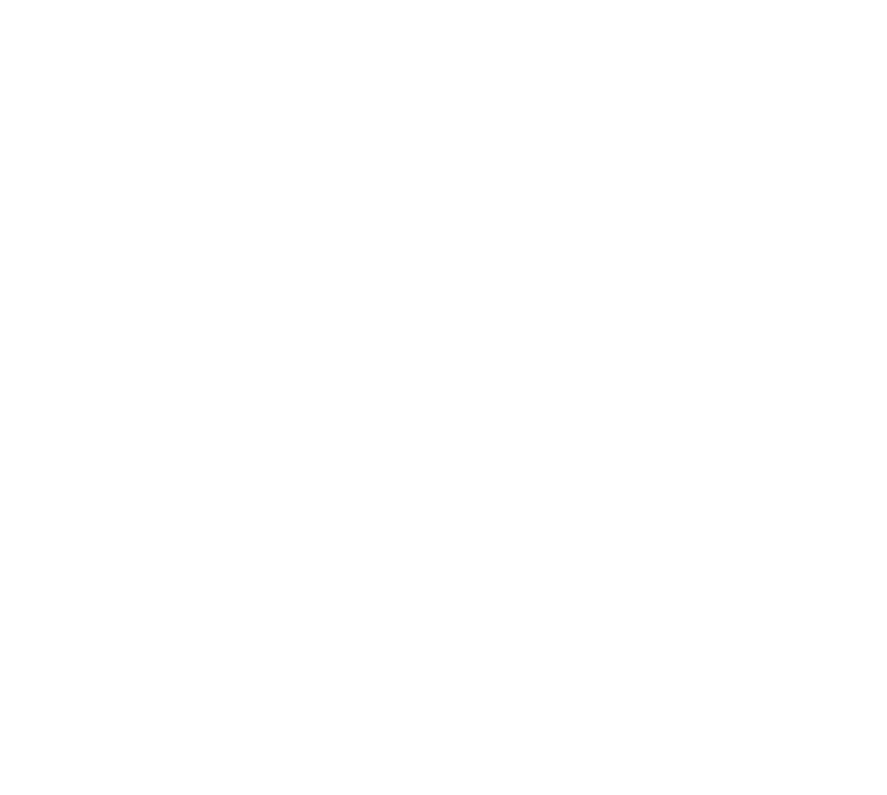
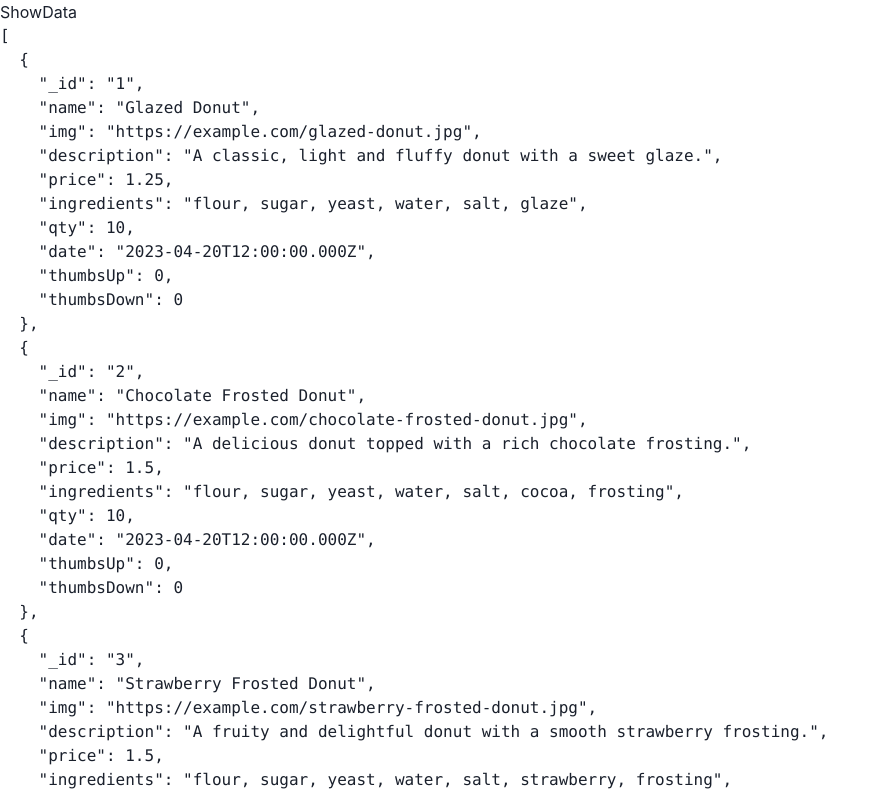
Before and after one commit to ronniejamestorres/donutK, a React (Vite) app: page /showdata in a window 1280 px wide. Before the commit this address had no page. Shown: the top 795 px of the page, without its empty margins (0-887 px from the left). Built offline with nearby package versions, Linux system fonts and the light colour scheme.

Commit message:
added some donut data

```diff
--- a/src/App.tsx
+++ b/src/App.tsx
@@ -1,6 +1,7 @@
 import { useState } from "react";
 import ShowAll from "./pages/ShowAll";
 import { BrowserRouter as Router, Route, Routes } from "react-router-dom";
+import ShowData from "./pages/ShowData";
 
 function App() {
   const [count, setCount] = useState(0);
@@ -10,6 +11,7 @@
       <div>
         <Routes>
           <Route path="/showall" element={<ShowAll />}></Route>
+          <Route path="/showdata" element={<ShowData />}></Route>
         </Routes>
       </div>
     </Router>
--- /dev/null
+++ b/src/data/donutData.json
@@ -0,0 +1,122 @@
+[
+    {
+      "_id": "1",
+      "name": "Glazed Donut",
+      "img": "https://example.com/glazed-donut.jpg",
+      "description": "A classic, light and fluffy donut with a sweet glaze.",
+      "price": 1.25,
+      "ingredients": "flour, sugar, yeast, water, salt, glaze",
+      "qty": 10,
+      "date": "2023-04-20T12:00:00.000Z",
+      "thumbsUp": 0,
+      "thumbsDown": 0
+    },
+    {
+      "_id": "2",
+      "name": "Chocolate Frosted Donut",
+      "img": "https://example.com/chocolate-frosted-donut.jpg",
+      "description": "A delicious donut topped with a rich chocolate frosting.",
+      "price": 1.50,
+      "ingredients": "flour, sugar, yeast, water, salt, cocoa, frosting",
+      "qty": 10,
+      "date": "2023-04-20T12:00:00.000Z",
+      "thumbsUp": 0,
+      "thumbsDown": 0
+    },
+    {
+      "_id": "3",
+      "name": "Strawberry Frosted Donut",
+      "img": "https://example.com/strawberry-frosted-donut.jpg",
+      "description": "A fruity and delightful donut with a smooth strawberry frosting.",
+      "price": 1.50,
+      "ingredients": "flour, sugar, yeast, water, salt, strawberry, frosting",
+      "qty": 10,
+      "date": "2023-04-20T12:00:00.000Z",
+      "thumbsUp": 0,
+      "thumbsDown": 0
+    },
+    {
+      "_id": "4",
+      "name": "Blueberry Donut",
+      "img": "https://example.com/blueberry-donut.jpg",
+      "description": "A cake-like donut infused with real blueberries.",
+      "price": 1.75,
+      "ingredients": "flour, sugar, blueberries, water, salt, oil",
+      "qty": 10,
+      "date": "2023-04-20T12:00:00.000Z",
+      "thumbsUp": 0,
+      "thumbsDown": 0
+    },
+    {
+      "_id": "5",
+      "name": "Boston Cream Donut",
+      "img": "https://example.com/boston-cream-donut.jpg",
+      "description": "A fluffy donut filled with vanilla custard and topped with chocolate glaze.",
+      "price": 2.00,
+      "ingredients": "flour, sugar, yeast, water, salt, custard, chocolate glaze",
+      "qty": 10,
+      "date": "2023-04-20T12:00:00.000Z",
+      "thumbsUp": 0,
+      "thumbsDown": 0
+    },
+    {
+      "_id": "6",
+      "name": "Powdered Donut",
+      "img": "https://example.com/powdered-donut.jpg",
+      "description": "A light and fluffy donut coated with powdered sugar.",
+      "price": 1.25,
+      "ingredients": "flour, sugar, yeast, water, salt, powdered sugar",
+      "qty": 10,
+      "date": "2023-04-20T12:00:00.000Z",
+      "thumbsUp": 0,
+      "thumbsDown": 0
+    },
+    {
+      "_id": "7",
+      "name": "Maple Glazed Donut",
+      "img": "https://example.com/maple-glazed-donut.jpg",
+      "description": "A delicious donut with a sweet maple glaze.",
+      "price": 1.50,
+      "ingredients": "flour, sugar, yeast, water, salt, maple glaze",
+      "qty": 10,
+      "date": "2023-04-20T12:00:00.000Z",
+      "thumbsUp": 0,
+      "thumbsDown": 0
+    },
+    {
+      "_id": "8",
+      "name": "Jelly-Filled Donut",
+      "img": "https://example.com/jelly-filled-donut.jpg",
+      "description": "A scrumptious donut filled with sweet raspberry jelly.",
+      "price": 1.75,
+      "ingredients": "flour, sugar, yeast, water, salt, raspberry jelly",
+      "qty": 10,
+      "date": "2023-04-20T12:00:00.000Z",
+      "thumbsUp": 0,
+      "thumbsDown": 0
+    },
+    {
+      "_id": "9",
+      "name": "Cinnamon Sugar Donut",
+      "img": "https://example.com/cinnamon-sugar-donut.jpg",
+      "description": "A delightful donut coated with a blend of cinnamon and sugar.",
+      "price": 1.25,
+      "ingredients": "flour, sugar, yeast, water, salt, cinnamon, sugar",
+      "qty": 10,
+      "date": "2023-04-20T12:00:00.000Z",
+      "thumbsUp": 0,
+      "thumbsDown": 0
+    },
+    {
+      "_id": "10",
+      "name": "Apple Fritter Donut",
+      "img": "https://example.com/apple-fritter-donut.jpg",
+      "description": "A deliciously crispy and sweet donut filled with cinnamon-spiced apples.",
+      "price": 2.25,
+      "ingredients": "flour, sugar, yeast, water, salt, apples, cinnamon",
+      "qty": 10,
+      "date": "2023-04-20T12:00:00.000Z",
+      "thumbsUp": 0,
+      "thumbsDown": 0
+    }
+]
--- /dev/null
+++ b/src/pages/ShowData.tsx
@@ -0,0 +1,15 @@
+import React from "react";
+
+import donutData from "../data/donutData.json";
+
+function ShowData() {
+  console.log(donutData);
+  return (
+    <div>
+      <h1>ShowData</h1>
+      <pre>{JSON.stringify(donutData, null, 2)}</pre>
+    </div>
+  );
+}
+
+export default ShowData;
```
